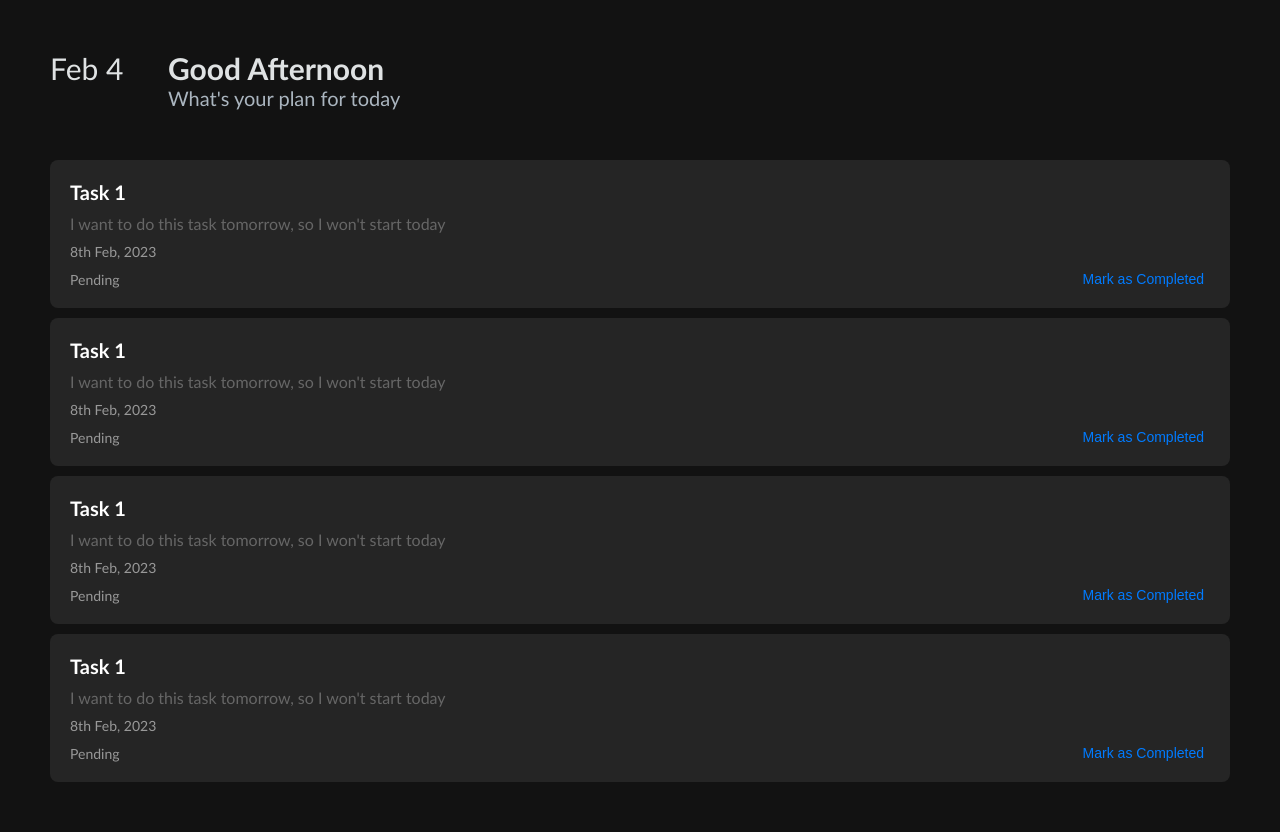
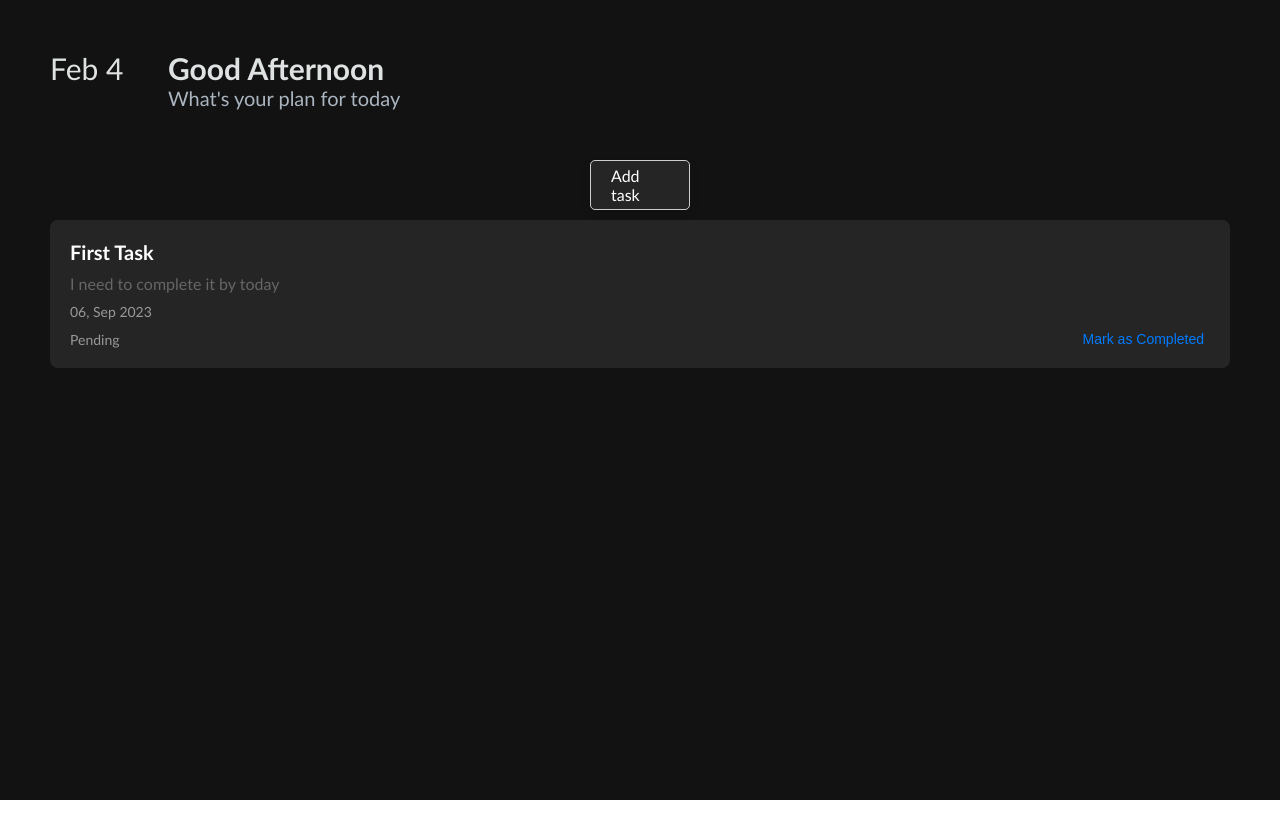
Before and after one commit to anurag-maurya-76/todo-app, a React (Create React App) app: page /dashboard in a window 1280 px wide. After the commit the page ends 800 px from the top, so only its background shows below. Built offline with nearby package versions, Linux system fonts and the light colour scheme.

Commit message:
Complete Add task button

```diff
--- a/package.json
+++ b/package.json
@@ -6,6 +6,7 @@
     "framer-motion": "^11.0.3",
     "react": "^18.2.0",
     "react-dom": "^18.2.0",
+    "react-icons": "^5.0.1",
     "react-router-dom": "^6.22.0",
     "react-scripts": "5.0.1",
     "sass": "^1.70.0",
--- a/public/index.html
+++ b/public/index.html
@@ -1,4 +1,3 @@
-<!DOCTYPE html>
 <html lang="en">
   <head>
     <meta charset="utf-8" />
@@ -9,7 +8,6 @@
       name="description"
       content="Web site created using create-react-app"
     />
-    <link rel="apple-touch-icon" href="%PUBLIC_URL%/logo192.png" />
     <!--
       manifest.json provides metadata used when your web app is installed on a
       user's mobile device or desktop. See https://developers.google.com/web/fundamentals/web-app-manifest/
--- a/src/components/AddTask/AddTask.module.scss
+++ b/src/components/AddTask/AddTask.module.scss
@@ -1,11 +1,74 @@
 .addTask {
-   position: fixed;
+   position: relative;
+   color: white;
    border: 0.5px solid #ccc;
    border-radius: 5px;
    box-shadow: 0px 4px 10px rgba(0, 0, 0, 0.1);
    padding: 20px;
-   background-color: #fff;
+   background-color: #252525;
    display: flex;
    align-items: center;
    justify-content: center;
+
+   .icon {
+      cursor: pointer;
+      top: 20px;
+      right: 20px;
+      position: absolute;
+   }
+
+   form {
+      display: flex;
+      flex-direction: column;
+      gap: 10px;
+
+      input {
+         border: 1px solid #555;
+         border-radius: 4px;
+         padding: 8px 12px;
+         font-size: 16px;
+         color: #fff; // Text color for dark theme
+         background-color: #333; // Background color for dark theme
+         transition: border-color 0.3s ease, background-color 0.3s ease;
+
+         &:focus {
+            outline: none;
+            border-color: #007bff; // Adjust focus border color for dark theme
+            box-shadow: 0 0 0 2px lighten(#007bff, 20%);
+         }
+      }
+
+      .label {
+         color: #ccc; // Default color for label
+         font-size: 14px;
+         margin-bottom: 4px; // Adjust spacing between label and input field
+      }
+
+      .submitBtn {
+         padding: 10px 20px; // Adjust padding as needed
+         font-size: 16px;
+         color: #fff;
+         background-color: #007bff; // Button background color
+         border: none;
+         border-radius: 4px;
+         cursor: pointer;
+         transition: background-color 0.3s ease;
+         display: flex;
+         justify-content: center;
+
+         &:hover {
+            background-color: darken(#007bff, 10%); // Darken button color on hover
+         }
+
+         &:focus {
+            outline: none;
+            box-shadow: 0 0 0 2px rgba(0, 123, 255, 0.5); // Adjust focus border color and width
+         }
+      }
+
+      .error {
+         color: red;
+         font-size: 14px;
+      }
+   }
 }
--- a/src/components/AddTask/index.js
+++ b/src/components/AddTask/index.js
@@ -1,54 +1,140 @@
-import { AnimatePresence, motion } from "framer-motion";
+import { motion } from "framer-motion";
 import React, { useState } from "react";
 import styles from "./AddTask.module.scss";
-import Button from "../../reusable/Button";
+import { IoMdClose } from "react-icons/io";
+const initialFormState = {
+  name: {
+    value: "",
+    error: "",
+  },
+  desc: {
+    value: "",
+    error: "",
+  },
+};
+const AddTask = ({ setTaskList }) => {
+  const [formState, setFormState] = useState(initialFormState);
 
-const AddTask = () => {
+  const handleFormDispatch = (payload) => {
+    setFormState((formState) => ({
+      ...formState,
+      ...payload,
+    }));
+  };
+
+  const onChange = {
+    name: (e) => {
+      handleFormDispatch({
+        name: {
+          value: e.target.value,
+          error:
+            e.target.value.length < 2 ? "Please enter valid task name" : "",
+        },
+      });
+    },
+    desc: (e) => {
+      handleFormDispatch({
+        desc: {
+          value: e.target.value,
+          error:
+            e.target.value.length < 2
+              ? "Please enter valid task description"
+              : "",
+        },
+      });
+    },
+  };
+
+  const handleSubmit = () => {
+    if (formState.name.value.length < 2) {
+      handleFormDispatch({
+        name: {
+          value: formState.name.value,
+          error:
+            formState.name.value.length < 2
+              ? "Please enter valid task name"
+              : "",
+        },
+      });
+      return;
+    }
+    if (formState.name.value.length < 2) {
+      handleFormDispatch({
+        desc: {
+          value: formState.desc.value,
+          error:
+            formState.desc.valuelength < 2
+              ? "Please enter valid task description"
+              : "",
+        },
+      });
+      return;
+    }
+    setTaskList((state) => [
+      ...state,
+      {
+        name: formState.name.value,
+        desc: formState.desc.value,
+        date: new Date(),
+        status: "Pending",
+      },
+    ]);
+    handleFormDispatch(initialFormState);
+    setOpen(false);
+  };
+
   const [open, setOpen] = useState(false);
   return (
-    <AnimatePresence>
     <motion.div
-        className={`${styles.addTask} `}
+      className={styles.addTask}
+      onClick={() => !open && setOpen(true)}
+      style={{ cursor: open ? "" : "pointer" }}
       animate={{
-          height: open ? 100 : 50,
+        height: open ? 300 : 50,
         width: open ? 600 : 100,
       }}
     >
       {open ? (
         <motion.div
           key={1}
-            transition={{ delay: 0.5 }}
           initial={{ opacity: 0 }}
           animate={{ opacity: 1 }}
           exit={{ opacity: 0 }}
         >
+          <IoMdClose
+            size={28}
+            onClick={() => setOpen(false)}
+            color="white"
+            className={styles.icon}
+          />
           <form>
-              <Button type="button" onClick={() => setOpen(false)}>
-                Close
-              </Button>
-              <input type="text" />
-              <input type="text" />
-              Pending
-              <input type="radio" />
-              In progress
-              <input type="radio" />
-              Completed
-              <input type="radio" />
+            <label htmlFor="taskName">Task Name</label>
+            <input
+              id={"taskName"}
+              type="text"
+              value={formState.name.value}
+              onChange={onChange.name}
+            />
+            <div className={styles.error}>{formState.name.error}</div>
+            <label htmlFor="taskDesc">Task Description</label>
+            <input
+              id={"taskDesc"}
+              type="text"
+              value={formState.desc.value}
+              onChange={onChange.desc}
+            />
+            <div className={styles.error}>{formState.desc.error}</div>
+            <div className={styles.submitBtn} onClick={handleSubmit}>
+              Add Task
+            </div>
           </form>
         </motion.div>
       ) : (
-          <motion.div
-            onClick={() => {
-              setOpen(true);
-            }}
-            key={2}
-            exit={{ opacity: 0 }}
-          >
+        <motion.div key={2} exit={{ opacity: 0 }}>
           Add task
         </motion.div>
       )}
     </motion.div>
-    </AnimatePresence>
   );
 };
 
--- a/src/components/TaskList/TaskList.module.scss
+++ b/src/components/TaskList/TaskList.module.scss
@@ -28,6 +28,7 @@
    &__body {
       display: flex;
       flex-direction: column;
+      align-items: center;
       gap: 10px;
    }
 }
--- a/src/components/TaskList/index.js
+++ b/src/components/TaskList/index.js
@@ -1,8 +1,17 @@
-import React from "react";
+import React, { useState } from "react";
 import styles from "./TaskList.module.scss";
 import TaskCard from "../../reusable/TaskCard";
+import AddTask from "../AddTask";
 
 const TaskList = () => {
+  const [taskList, setTaskList] = useState([
+    {
+      name: "First Task",
+      desc: "I need to complete it by today",
+      date: new Date(),
+      status: "Pending",
+    },
+  ]);
   return (
     <div className={styles.taskList}>
       <div className={styles.taskList__header}>
@@ -13,8 +22,9 @@ const TaskList = () => {
         </div>
       </div>
       <div className={styles.taskList__body}>
-        {[1, 2, 3, 4].map((value, key) => {
-          return <TaskCard />;
+        <AddTask setTaskList={setTaskList} />
+        {taskList.map((task, key) => {
+          return <TaskCard task={task} key={key} />;
         })}
       </div>
     </div>
--- a/src/reusable/TaskCard/TaskCard.module.scss
+++ b/src/reusable/TaskCard/TaskCard.module.scss
@@ -2,6 +2,7 @@
    background-color: #252525;
    border-radius: 8px;
    padding: 20px;
+   width: 100%;
 
    &__header {
       font-size: 20px;
--- a/src/reusable/TaskCard/index.js
+++ b/src/reusable/TaskCard/index.js
@@ -1,16 +1,17 @@
 import React from "react";
 import styles from "./TaskCard.module.scss";
+import formatter from "../../utils.js/formatter";
 
-const TaskCard = React.forwardRef((props, ref) => {
+const TaskCard = React.forwardRef(({ task }, ref) => {
   return (
     <div className={styles.taskCard} ref={ref}>
-      <div className={styles.taskCard__header}>Task 1</div>
-      <div className={styles.taskCard__description}>
-        I want to do this task tomorrow, so I won't start today
+      <div className={styles.taskCard__header}>{task.name}</div>
+      <div className={styles.taskCard__description}>{task.desc}</div>
+      <div className={styles.taskCard__dueDate}>
+        {formatter.date(task.date).formattedDate}
       </div>
-      <div className={styles.taskCard__dueDate}>8th Feb, 2023</div>
       <div className={styles.taskCard__footer}>
-        <div className={styles.taskCard__footer__status}>Pending</div>
+        <div className={styles.taskCard__footer__status}>{task.status}</div>
         <div className={styles.taskCard__footer__actions}>
           <button>Mark as Completed</button>
         </div>
--- /dev/null
+++ b/src/utils.js/formatter.js
@@ -0,0 +1,28 @@
+class Formatter {
+  date(date) {
+    let month = {
+      1: "Jan",
+      2: "Feb",
+      3: "Mar",
+      4: "Apr",
+      5: "May",
+      6: "Jun",
+      7: "Jul",
+      8: "Aug",
+      9: "Sep",
+      10: "Oct",
+      11: "Nov",
+      12: "Dec",
+    };
+    const yyyy = date.getFullYear();
+    let mm = date.getMonth() + 1;
+    let dd = date.getDate();
+
+    if (dd < 10) dd = "0" + dd;
+    const formattedDate = dd + ", " + month[mm] + " " + yyyy;
+    return { formattedDate };
+  }
+}
+
+const formatter = new Formatter();
+export default formatter;
```
Also changed, not shown: public/manifest.json, 1 other file (tests, documents, lock files or other folders). Lines whose indentation alone changed are shown as unchanged.
